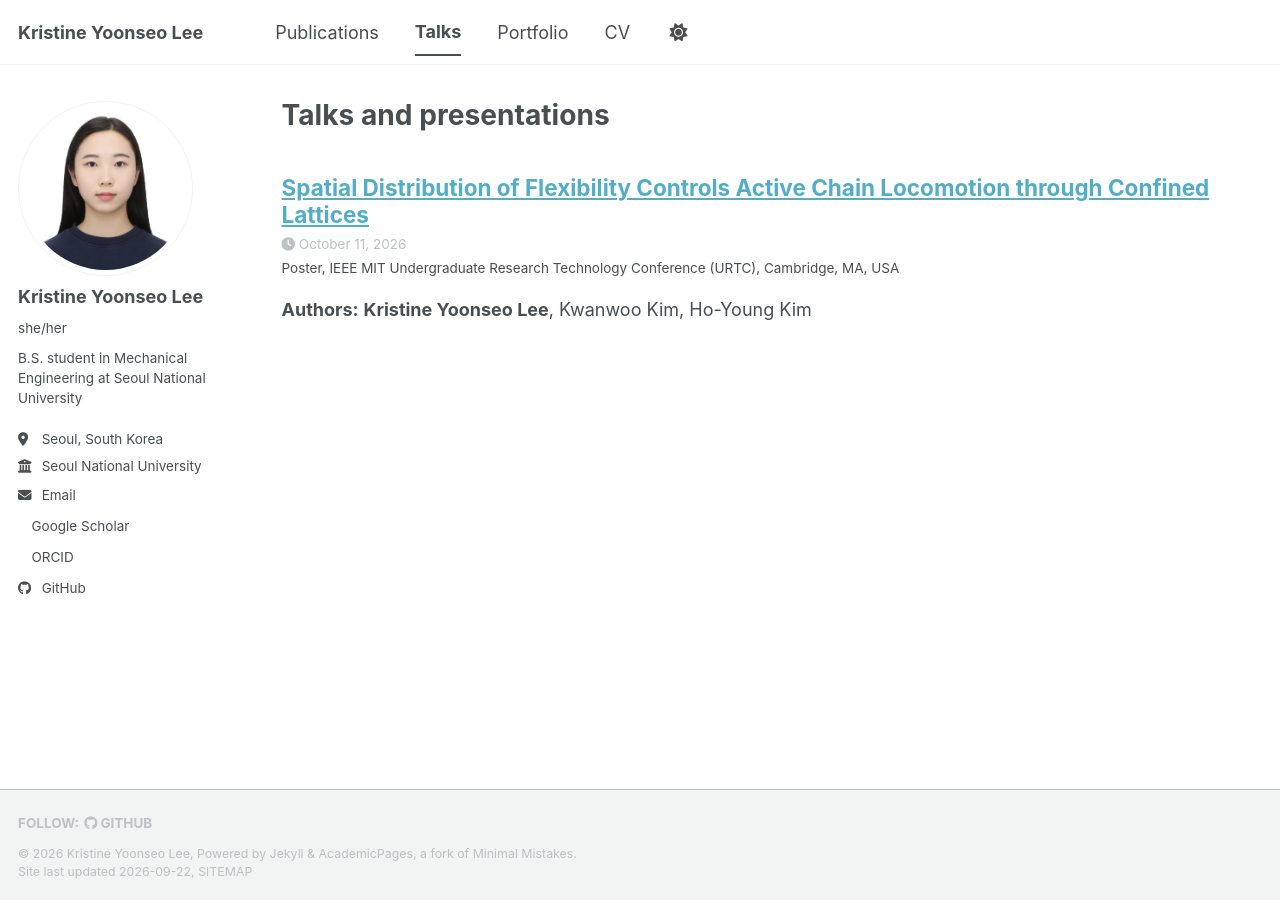
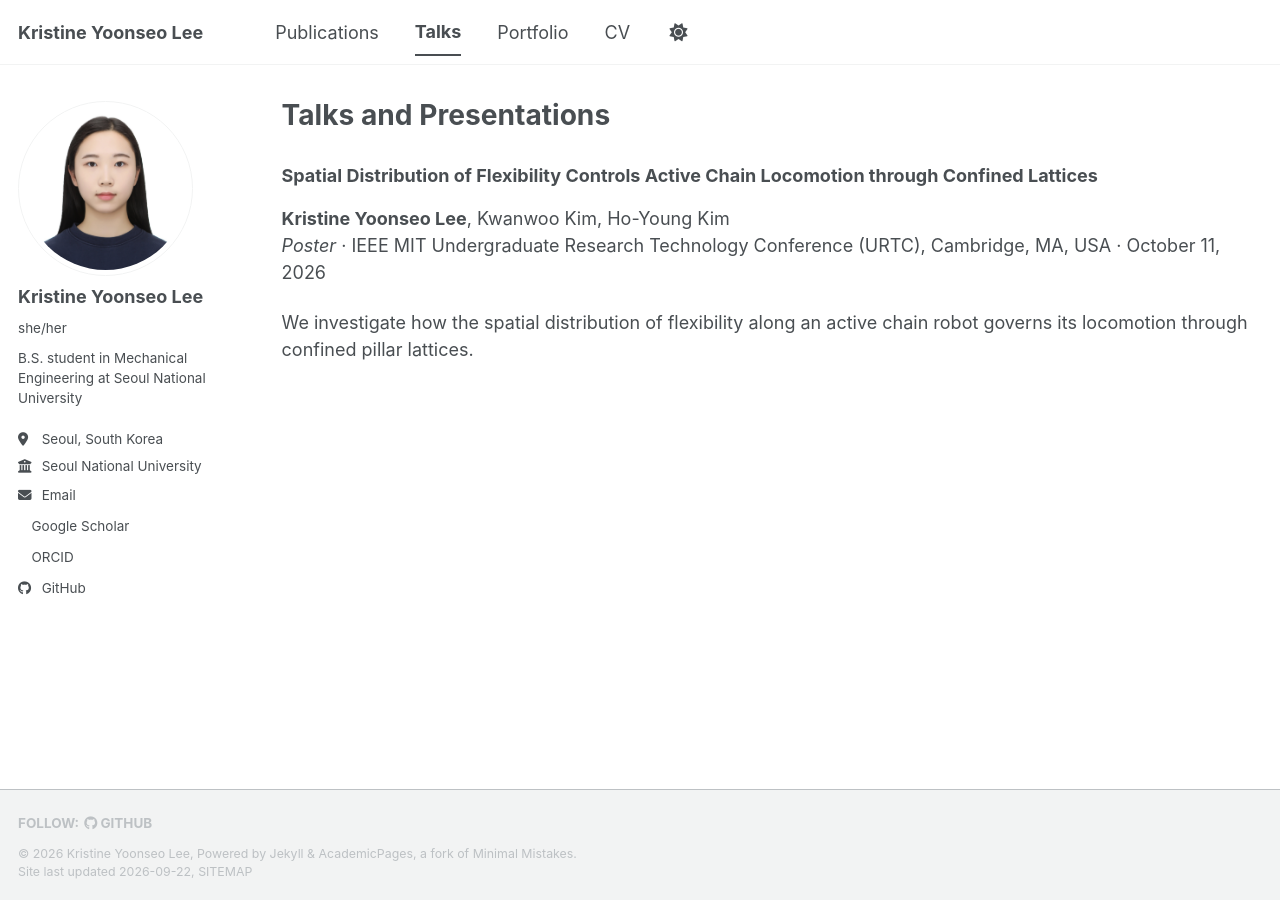
Before and after one commit to kristineyslee/kristineyslee.github.io, a Jekyll site: the page built from _pages/talks.html, in a window 1280 px wide. Built offline with Jekyll 4.4.1, drawn with Linux system fonts in a browser that asks for light colours; a style sheet for code colours, icons or effects is not loaded.

Commit message:
Update talks.html

```diff
--- a/_pages/talks.html
+++ b/_pages/talks.html
@@ -1,16 +1,15 @@
 ---
 layout: archive
-title: "Talks and presentations"
+title: "Talks and Presentations"
 permalink: /talks/
 author_profile: true
 ---
 
-{% if site.talkmap_link == true %}
+<h3>Spatial Distribution of Flexibility Controls Active Chain Locomotion through Confined Lattices</h3>
 
-<p style="text-decoration:underline;"><a href="/talkmap.html">See a map of all the places I've given a talk!</a></p>
+<p>
+  <b>Kristine Yoonseo Lee</b>, Kwanwoo Kim, Ho-Young Kim<br>
+  <i>Poster</i> · IEEE MIT Undergraduate Research Technology Conference (URTC), Cambridge, MA, USA · October 11, 2026
+</p>
 
-{% endif %}
-
-{% for post in site.talks reversed %}
-  {% include archive-single-talk.html %}
-{% endfor %}
+<p>We investigate how the spatial distribution of flexibility along an active chain robot governs its locomotion through confined pillar lattices.</p>
```
